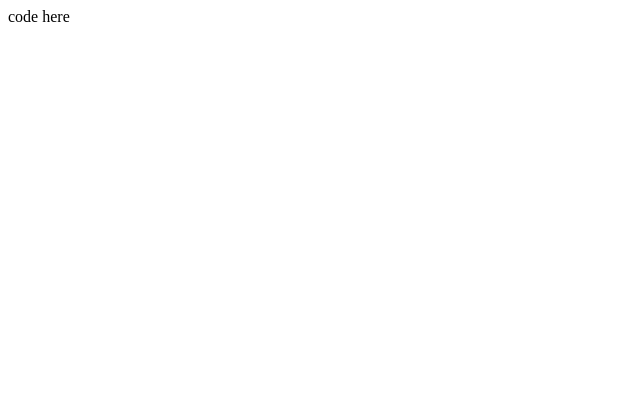
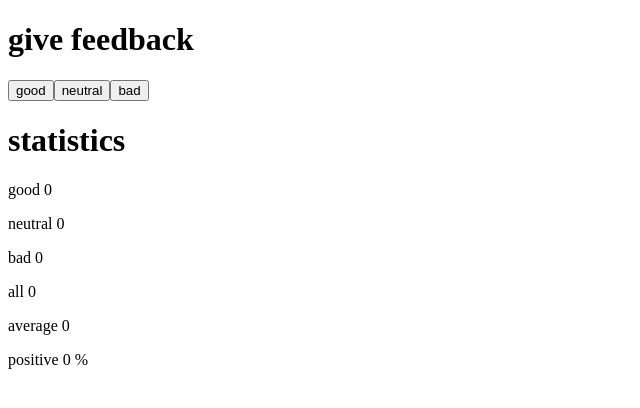
Before and after one commit to roopeak/full-stack-open, a React (Create React App) app in the folder osa1/unicafe/: page / in a window 1280 px wide. Shown: the top 408 px of the page, without its empty margins (0-640 px from the left). Built offline with nearby package versions, Linux system fonts and the light colour scheme.

Commit message:
step2 done

```diff
--- a/osa1/unicafe/src/App.js
+++ b/osa1/unicafe/src/App.js
@@ -1,14 +1,105 @@
 import { useState } from 'react'
+
+const Button = ({ handleClick, text }) => (
+  <button onClick={handleClick}>
+    {text}
+  </button>
+)
 
 const App = () => {
   // tallenna napit omaan tilaansa
-  const [good, setGood] = useState(0)
-  const [neutral, setNeutral] = useState(0)
-  const [bad, setBad] = useState(0)
+  // const [good, setGood] = useState(0)
+  // const [neutral, setNeutral] = useState(0)
+  // const [bad, setBad] = useState(0)
+
+  const [clicks, setClicks] = useState({
+    good: 0, neutral: 0, bad: 0
+  })
+
+  const handleGoodClick = () => {
+    const newClicks = {
+      good: clicks.good + 1,
+      neutral: clicks.neutral,
+      bad: clicks.bad
+    }
+    // console.log("good: ", clicks.good)
+    setClicks(newClicks)
+  }
+
+  const handleNeutralClick = () => {
+    const newClicks = {
+      good: clicks.good,
+      neutral: clicks.neutral + 1,
+      bad: clicks.bad
+    }
+    // console.log("neutral: ", clicks.neutral)
+
+    setClicks(newClicks)
+  }
+
+  const handleBadClick = () => {
+    const newClicks = {
+      good: clicks.good,
+      neutral: clicks.neutral,
+      bad: clicks.bad + 1
+    }
+    // console.log("bad: ", clicks.bad)
+    setClicks(newClicks)
+  }
+
+  const Total = () => {
+    const total = clicks.good + clicks.neutral + clicks.bad
+    return (
+      <p>all {total}</p>
+    )
+  }
+
+  const Average = () => {
+    if ( clicks.good == 0 || clicks.bad == 0 ) {
+      return (
+        <p>average 0</p>
+      )
+    }
+
+    const average = (clicks.good - clicks.bad) /
+    (clicks.good + clicks.neutral + clicks.bad)
+
+    return (
+      <p>average {average}</p>
+    )
+  }
+
+  const Positive = () => {
+    if ( clicks.good == 0 || clicks.neutral == 0 || clicks.bad == 0 ) {
+      return (
+        <p>positive 0 %</p>
+      )
+    }
+
+    const positive = clicks.good /
+    (clicks.good + clicks.neutral + clicks.bad) * 100
+
+    return (
+      <p>positive {positive} %</p>
+    )
+  }
 
   return (
     <div>
-      code here
+      <h1>give feedback</h1>
+      {/* BUTTONS */}
+      <Button handleClick={handleGoodClick} text="good" />
+      <Button handleClick={handleNeutralClick} text="neutral" />
+      <Button handleClick={handleBadClick} text="bad" />
+      <h1>statistics</h1>
+      <div>
+        <p>good {clicks.good}</p>
+        <p>neutral {clicks.neutral}</p>
+        <p>bad {clicks.bad}</p>
+        <Total />
+        <Average />
+        <Positive />
+      </div>
     </div>
   )
 }
```
